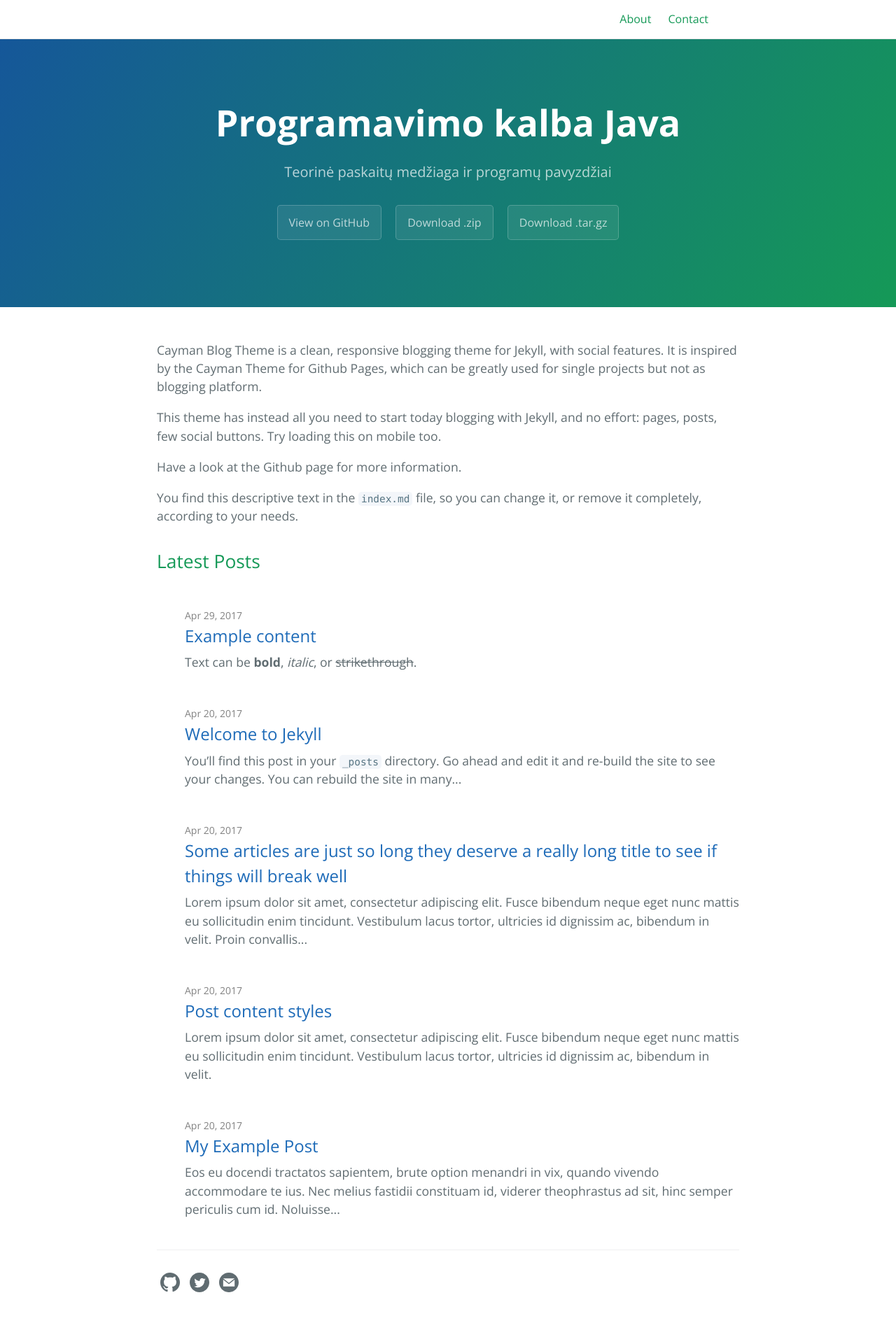
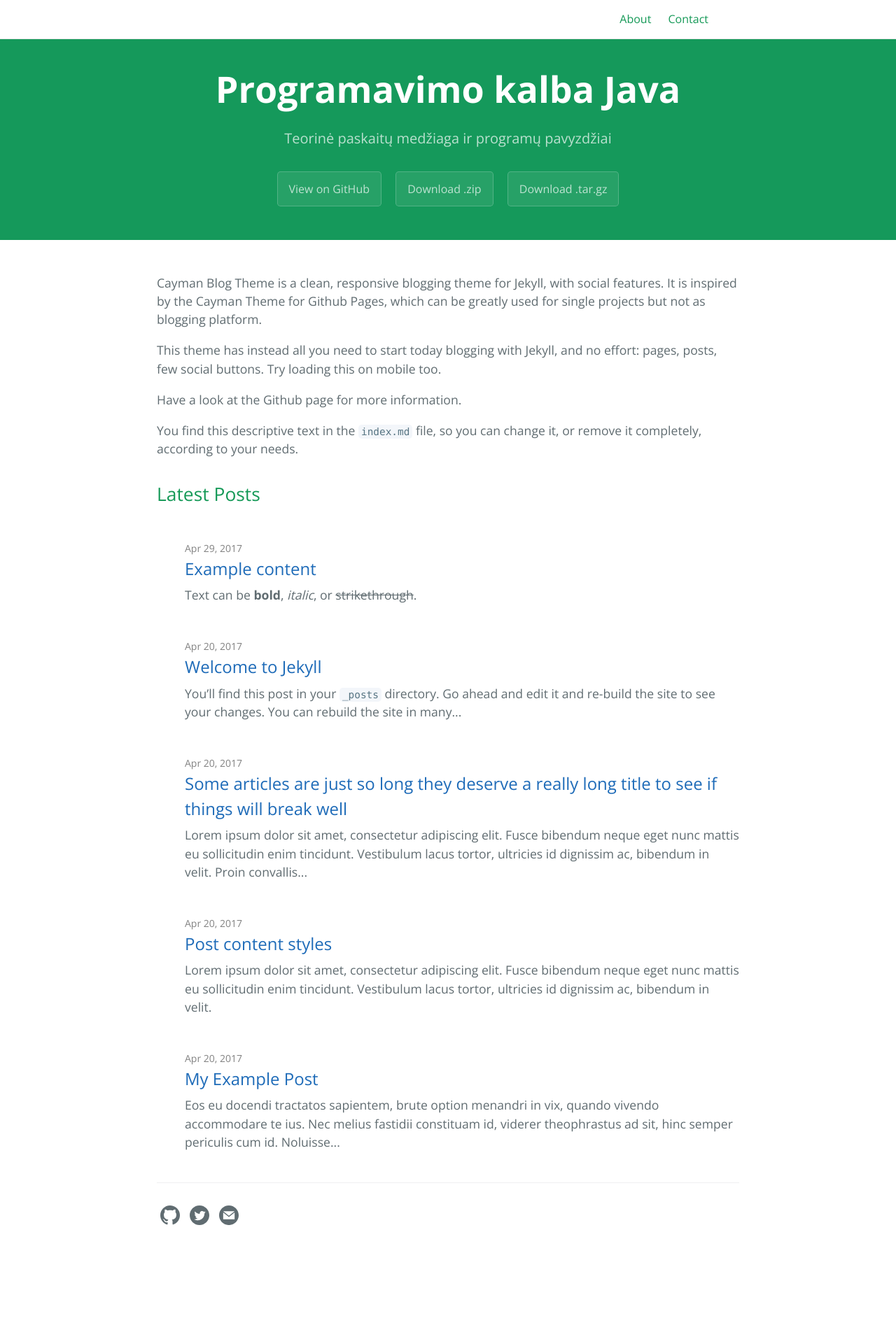
Before and after one commit to eif-courses/Java-Lecture-Notes, a Jekyll site: the page built from index.md, in a window 1280 px wide. Shown: the whole page at 70% size. Built offline with Jekyll 4.4.1, drawn with Linux system fonts in a browser that asks for light colours; after the commit the page ends 1805 px from its top, so only the background shows below that.

Commit message:
esser
sers

```diff
--- a/_sass/jekyll-theme-cayman-blog.scss
+++ b/_sass/jekyll-theme-cayman-blog.scss
@@ -90,15 +90,15 @@ a {
 .page-header {
   color: $header-heading-color;
   text-align: center;
-  background-color: $header-bg-color;
-  background-image: linear-gradient(120deg, $header-bg-color-secondary, $header-bg-color);
+  background-color:#15995b;
+
 
   @include large {
-    padding: 5rem 6rem;
+    padding: 2rem 1rem;
   }
 
   @include medium {
-    padding: 3rem 4rem;
+    padding: 2rem 1rem;
   }
 
   @include small {
```
